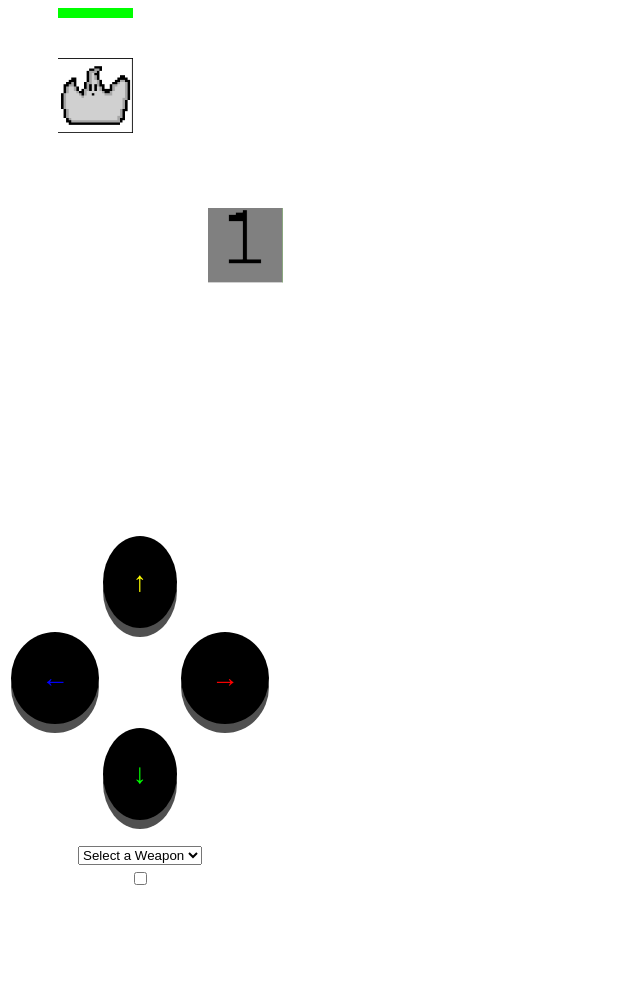
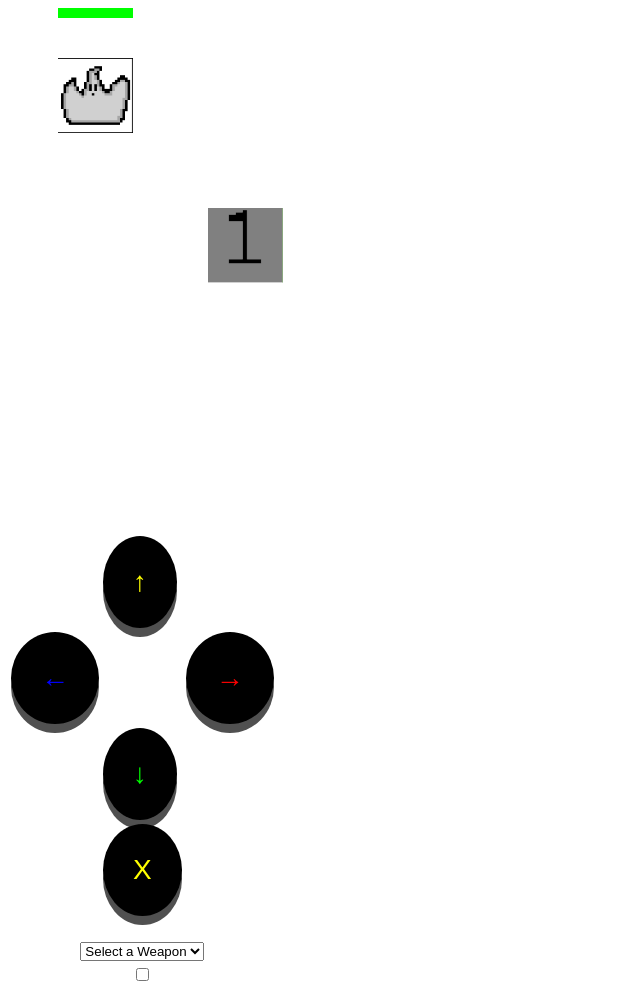
Before and after one commit to Leo-Chen-CM/Leo-Chen-CM.github.io, a plain HTML site: page controller.html in a window 1280 px wide. Shown: the whole page, without its empty margins (0-640 px from the left). Before the commit the page ends 900 px from the top, so only its background shows below. Drawn offline with Linux system fonts and the light colour scheme.

Commit message:
Added the attack button that doesn't do anything

```diff
--- a/controller.html
+++ b/controller.html
@@ -30,6 +30,11 @@
                 <td>&nbsp;</td>
             </tr>
             <tr>
+              <td>&nbsp;</td>
+              <td><button onclick="buttonOnClickAttack()" class="button yellow round">X</button></td>
+              <td>&nbsp;</td>
+          </tr>
+            <tr>
                 <td>&nbsp;</td>
                 <td>&nbsp;</td>
                 <td>&nbsp;</td>
--- a/js/script.js
+++ b/js/script.js
@@ -172,6 +172,12 @@ function buttonOnClickGreen(){
     console.log(player.name + " at X: " + player.x + "  Y: " + player.y);
 }
 
+//Attack
+function buttonOnClickAttack(){
+  console.log("Attack button Pressed");
+  console.log("HIYAAAH");
+}
+
 
 function gameloop()
 {
```
Also changed, not shown: index.html (+0 -2 lines).
